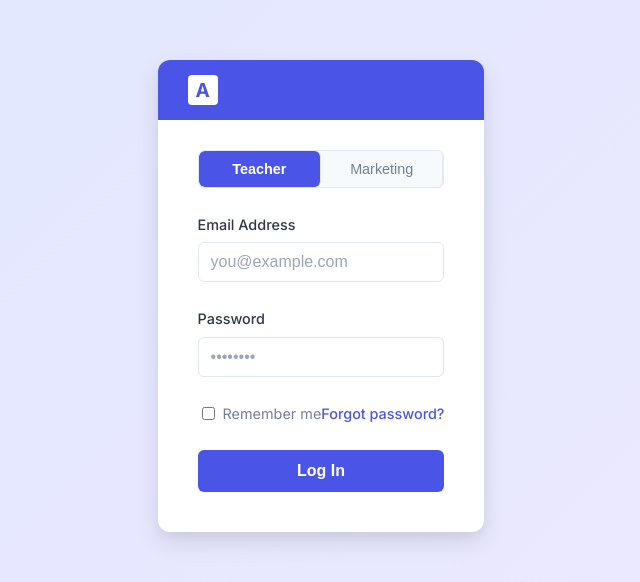
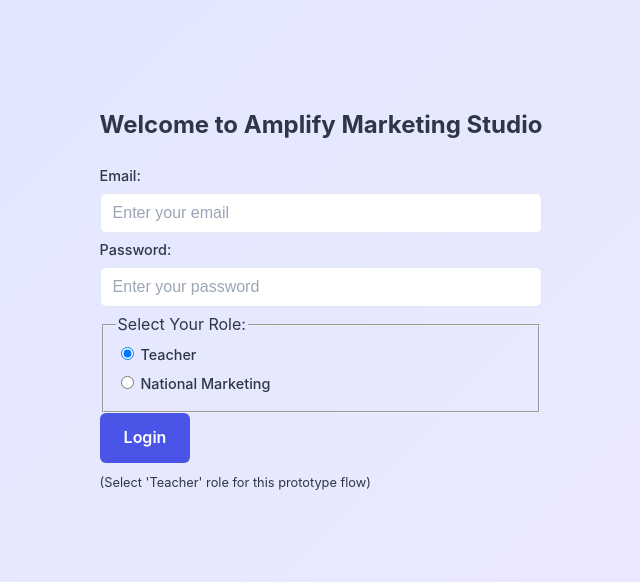
Before and after one commit to sphiragig/amplifystudio, a plain HTML site: page index.html in a window 1280 px wide. Shown: the part 104-686 px from the top of the page, without its empty margins (319-959 px from the left). Drawn offline with Linux system fonts and the light colour scheme.

Commit message:
Update index.html

```diff
--- a/index.html
+++ b/index.html
@@ -5,76 +5,30 @@
     <meta name="viewport" content="width=device-width, initial-scale=1.0">
     <title>Amplify Marketing Studio - Login</title>
     <link rel="stylesheet" href="style.css">
-    <link rel="preconnect" href="https://fonts.googleapis.com">
-    <link rel="preconnect" href="https://fonts.gstatic.com" crossorigin>
-    <link href="https://fonts.googleapis.com/css2?family=Inter:wght@400;500;600;700&display=swap" rel="stylesheet">
 </head>
-<body> <div class="login-card">
-        <div class="login-top-bar">
-            <div class="login-logo">A</div> </div>
-        <div class="login-form-content">
-            <div class="role-tabs">
-                <button class="tab active" id="tab-teacher" onclick="selectRole('teacher')">Teacher</button>
-                <button class="tab" id="tab-marketing" onclick="selectRole('national')">Marketing</button>
-                 <input type="hidden" id="selected-role" name="role" value="teacher">
-            </div>
+<body>
+    <div class="container login-form">
+        <h2>Welcome to Amplify Marketing Studio</h2>
+        <form>
+            <label for="email">Email:</label>
+            <input type="email" id="email" name="email" placeholder="Enter your email" required>
 
-            <form id="login-form">
-                <div class="form-group">
-                    <label for="email">Email Address</label>
-                    <input type="email" id="email" name="email" placeholder="you@example.com" required>
-                </div>
+            <label for="password">Password:</label>
+            <input type="password" id="password" name="password" placeholder="Enter your password" required>
 
-                <div class="form-group">
-                    <label for="password">Password</label>
-                    <input type="password" id="password" name="password" placeholder="••••••••" required>
-                </div>
+            <fieldset class="role-selection">
+                <legend>Select Your Role:</legend>
+                <label>
+                    <input type="radio" name="role" value="teacher" checked> Teacher
+                </label>
+                <label>
+                    <input type="radio" name="role" value="national"> National Marketing
+                </label>
+            </fieldset>
 
-                <div class="form-options">
-                    <label>
-                        <input type="checkbox" name="remember"> Remember me
-                    </label>
-                    <a href="#">Forgot password?</a>
-                </div>
-
-                <button type="button" class="button full-width" onclick="loginUser()">Log In</button>
-            </form>
-        </div>
+            <a href="dashboard-teacher.html" class="button">Login</a>
+            <p style="font-size: 0.8em; margin-top: 10px;">(Select 'Teacher' role for this prototype flow)</p>
+        </form>
     </div>
-
-    <script>
-        function selectRole(role) {
-            document.getElementById('tab-teacher').classList.remove('active');
-            document.getElementById('tab-marketing').classList.remove('active');
-            document.getElementById('selected-role').value = role;
-
-            if (role === 'teacher') {
-                document.getElementById('tab-teacher').classList.add('active');
-            } else {
-                document.getElementById('tab-marketing').classList.add('active');
-            }
-            console.log("Selected role:", role); // For debugging
-        }
-
-        function loginUser() {
-            const selectedRole = document.getElementById('selected-role').value;
-            // In a real app, you'd validate credentials here.
-            // For the prototype, redirect based on role.
-            if (selectedRole === 'teacher') {
-                window.location.href = 'dashboard-teacher.html';
-            } else {
-                // Redirect to National Marketing dashboard (if it existed)
-                // For now, just alert or redirect to teacher dashboard as fallback
-                alert('Prototype: Redirecting to National Marketing Dashboard (if available). Using Teacher dashboard as fallback.');
-                 window.location.href = 'dashboard-teacher.html'; // Fallback
-            }
-        }
-
-         // Add page-view class to body on other pages using JS or server-side logic
-         // For prototype, we'll assume other pages won't have the body centering
-         // If you want other pages to NOT be centered, add a class to their body tags
-         // e.g., <body class="page-view"> in dashboard-teacher.html etc.
-
-    </script>
 </body>
 </html>
```
